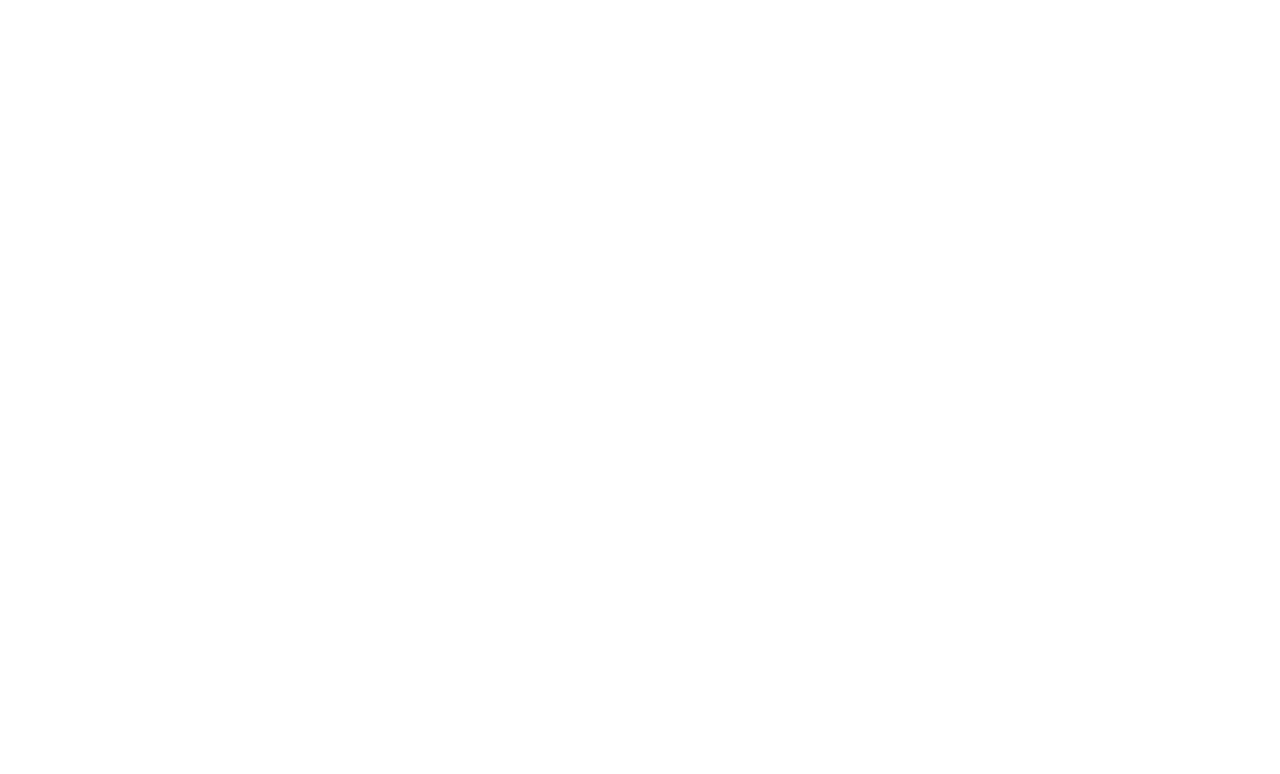
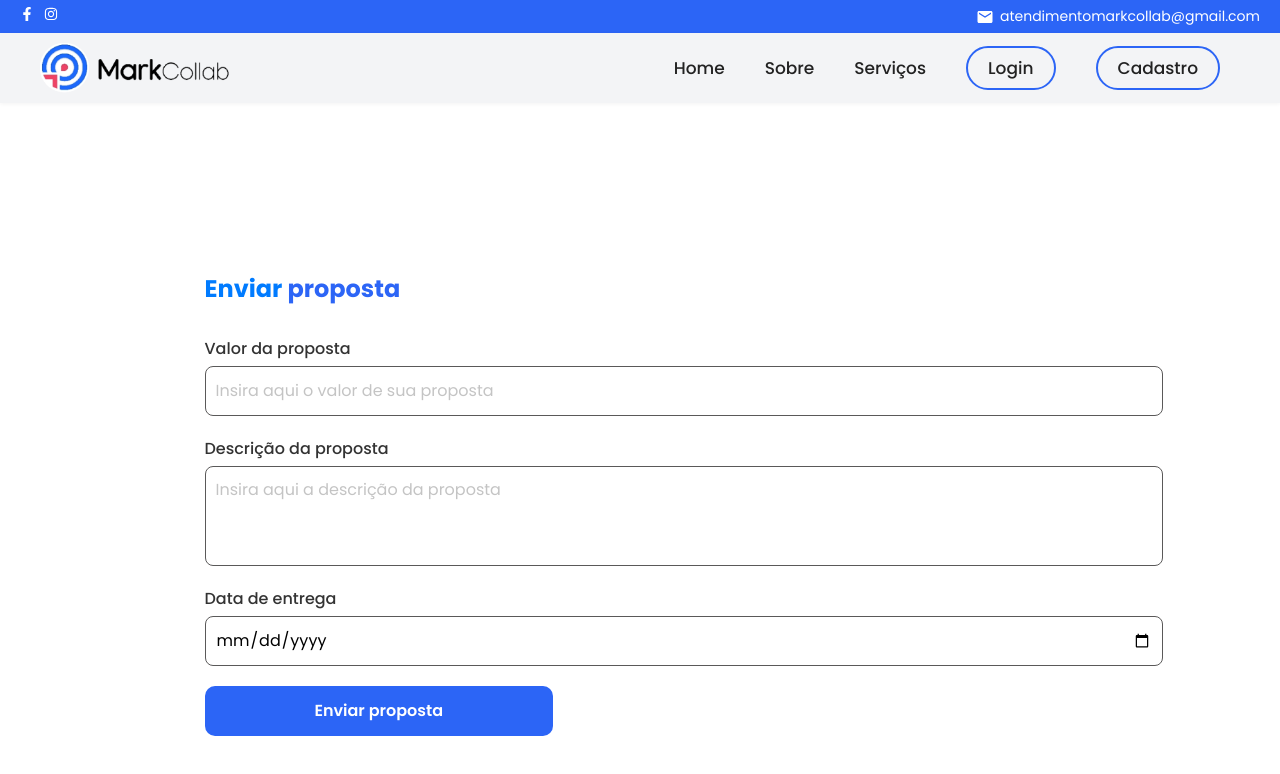
Before and after one commit to fermarino/markcollab-frontend, a React (Vite) app: page /fazerproposta/1 in a window 1280 px wide. Before the commit this address had no page. Shown: the top 774 px of the page. Built offline with nearby package versions, Linux system fonts and the light colour scheme.

Commit message:
fix: buscar projetos feature

```diff
--- a/src/pages/BuscarProjetos/BuscarProjetos.jsx
+++ b/src/pages/BuscarProjetos/BuscarProjetos.jsx
@@ -1,20 +1,55 @@
-import React from "react";
+import React, { useState, useEffect } from "react";
 import "./BuscarProjetos.css";
 import { FaSearch } from "react-icons/fa";
 import Navbar from '../../components/navbar/Navbar.jsx';
 import { Link } from "react-router-dom";
-
+import axios from "axios";
 
 function BuscarProjetos() {
+  const [projetos, setProjetos] = useState([]);
+  const [busca, setBusca] = useState("");
+  const [projetosFiltrados, setProjetosFiltrados] = useState([]);
+
+  const token = localStorage.getItem("token");
+
+  useEffect(() => {
+  const fetchProjetos = async () => {
+    try {
+      const token = localStorage.getItem("token");
+
+      const config = token
+        ? { headers: { Authorization: `Bearer ${token}` } }
+        : {}; // Não envia Authorization se não tiver token
+
+      const response = await axios.get("http://localhost:8080/api/projects/open", config);
+      setProjetos(response.data);
+      setProjetosFiltrados(response.data);
+    } catch (error) {
+      console.error("Erro ao buscar projetos:", error);
+      alert("Erro ao carregar os projetos.");
+    }
+  };
+
+  fetchProjetos();
+}, []);
+
+  const handleBuscaChange = (e) => {
+    const texto = e.target.value.toLowerCase();
+    setBusca(texto);
+
+    const filtrados = projetos.filter((proj) =>
+      proj.projectTitle.toLowerCase().includes(texto) ||
+      proj.projectSpecifications.toLowerCase().includes(texto)
+    );
+
+    setProjetosFiltrados(filtrados);
+  };
+
   return (
     <>
-      <Navbar/>
+      <Navbar />
       <div className="buscar-container">
-
-      <br />
-      <br />
-      <br />
-
+        <br /><br /><br />
         <div className="buscar-header">
           <h1 className="buscar-titulo">Buscar projetos</h1>
           <p className="buscar-subtitulo">Encontre os melhores projetos para você</p>
@@ -25,6 +60,8 @@
             type="text"
             className="buscar-input"
             placeholder="Pesquise por nome, área..."
+            value={busca}
+            onChange={handleBuscaChange}
           />
           <button className="buscar-botao">
             <FaSearch />
@@ -32,23 +69,21 @@
         </div>
 
         <div className="projetos-lista">
-        {[1, 2, 3, 4].map((item, index) => (
-          <div key={index} className="projeto-card">
-            <h2 className="projeto-nome">Nome_do_projeto</h2>
-            <p className="projeto-descricao">
-              Lorem ipsum dolor sit amet, consectetur adipiscing elit, sed do
-              eiusmod tempor incididunt ut labore et dolore magna aliqua.
-            </p>
+          {projetosFiltrados.length > 0 ? (
+            projetosFiltrados.map((proj) => (
+              <div key={proj.projectId} className="projeto-card">
+                <h2 className="projeto-nome">{proj.projectTitle}</h2>
+                <p className="projeto-descricao">{proj.projectDescription}</p>
                 <div className="botoes-projeto">
                   <Link to="/fazerproposta" className="ver-propostas-btn">Enviar proposta</Link>
                   <Link to="/perfilfreelancer" className="ver-propostas-btn">Ver perfil</Link>
                 </div>
-
               </div>
-        ))}
+            ))
+          ) : (
+            <p>Nenhum projeto encontrado.</p>
+          )}
         </div>
-
-      {/* Rodapé será adicionado aqui */}
       </div>
     </>
   );
--- a/src/pages/FazerProposta/FazerProposta.jsx
+++ b/src/pages/FazerProposta/FazerProposta.jsx
@@ -1,40 +1,91 @@
-import React from "react";
-import { Link } from "react-router-dom";
+import { useState } from "react";
+import { useNavigate, useParams } from "react-router-dom";
+import Navbar from '../../components/navbar/Navbar';
 import "./FazerProposta.css";
-import Navbar from '../../components/navbar/Navbar'
 
 const FazerProposta = () => {
+  const [valor, setValor] = useState("");
+  const [descricao, setDescricao] = useState("");
+  const [dataEntrega, setDataEntrega] = useState("");
+  const navigate = useNavigate();
+
+  const { projectId } = useParams();
+  const freelancerCpf = localStorage.getItem("cpf");
+
+  const enviarProposta = async () => {
+  try {
+    const token = localStorage.getItem("token");
+
+    const proposta = {
+      proposalValue: valor,
+      proposalDescription: descricao,
+      deliveryDate: dataEntrega,
+    };
+
+    const response = await fetch(
+      `/api/projects/${projectId}/interest/${freelancerCpf}`,
+      {
+        method: "POST",
+        headers: {
+          "Content-Type": "application/json",
+          Authorization: `Bearer ${token}`,
+        },
+        body: JSON.stringify(proposta),
+      }
+    );
+
+    if (response.ok) {
+      alert("✅ Proposta enviada com sucesso!");
+      navigate("/meusprojetosf");
+    } else {
+      alert("❌ Erro ao enviar proposta.");
+    }
+  } catch (error) {
+    alert("❌ Erro de conexão com o servidor.");
+    console.error(error);
+  }
+      };
+
+
   return (
     <>
       <Navbar />
       <div className="fazerproposta-container">
         <div className="fazerproposta-content">
-        <Link to="/buscarprojetos" className="voltar">
-          ← Voltar
-        </Link>
-        <h2 className="titulo">
-          Enviar <span>proposta</span>
-        </h2>
+          <h2 className="titulo">Enviar <span>proposta</span></h2>
 
           <div className="campo">
             <label>Valor da proposta</label>
-          <input type="text" placeholder="Insira aqui o valor de sua proposta" />
+            <input
+              type="text"
+              placeholder="Insira aqui o valor de sua proposta"
+              value={valor}
+              onChange={(e) => setValor(e.target.value)}
+            />
           </div>
 
           <div className="campo">
             <label>Descrição da proposta</label>
-          <textarea placeholder="Insira aqui a descrição proposta detalhada"></textarea>
+            <textarea
+              placeholder="Insira aqui a descrição da proposta"
+              value={descricao}
+              onChange={(e) => setDescricao(e.target.value)}
+            />
           </div>
 
           <div className="campo">
             <label>Data de entrega</label>
-          <input type="date" />
+            <input
+              type="date"
+              value={dataEntrega}
+              onChange={(e) => setDataEntrega(e.target.value)}
+            />
           </div>
 
-        <button className="btn-enviar">Enviar proposta</button>
+          <button className="btn-enviar" onClick={enviarProposta}>
+            Enviar proposta
+          </button>
         </div>
-
-      {/* Espaço reservado para o rodapé */}
       </div>
     </>
   );
--- a/src/pages/PersonalData/PersonalData.css
+++ b/src/pages/PersonalData/PersonalData.css
@@ -51,9 +51,6 @@
   border-radius:10px;
   cursor: pointer;
   transition: all 0.3s ease;
-
-
-
 }
 
 .editData-btn:hover {
--- a/src/routes/AppRoutes.jsx
+++ b/src/routes/AppRoutes.jsx
@@ -30,7 +30,7 @@
       <Route path="/propostas" element={<Proposals />} />
       <Route path="/meusprojetos" element={<MyProjects1 />} />
       <Route path="/buscarprojetos" element={<BuscarProjetos />} />
-      <Route path="/fazerproposta" element={<FazerProposta />} />
+      <Route path="/fazerproposta/:projectId" element={<FazerProposta />} />
       <Route path="/meusprojetosf" element={<MeusProjetosF />} />
       <Route path="/dadosPessoais" element={<PersonalData />} />
       <Route path="/perfil" element={<Profile />} />
```
Lines whose indentation alone changed are shown as unchanged.
